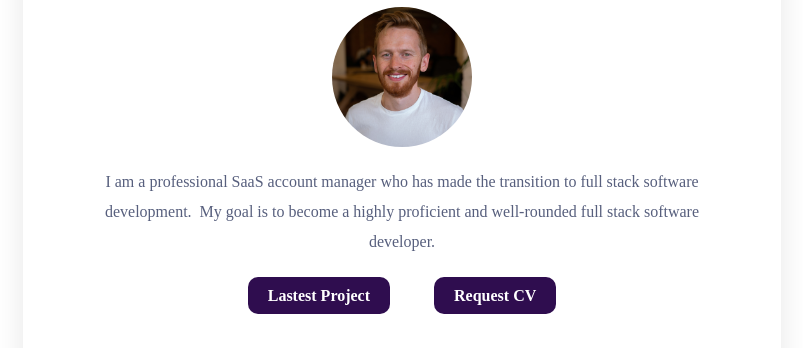
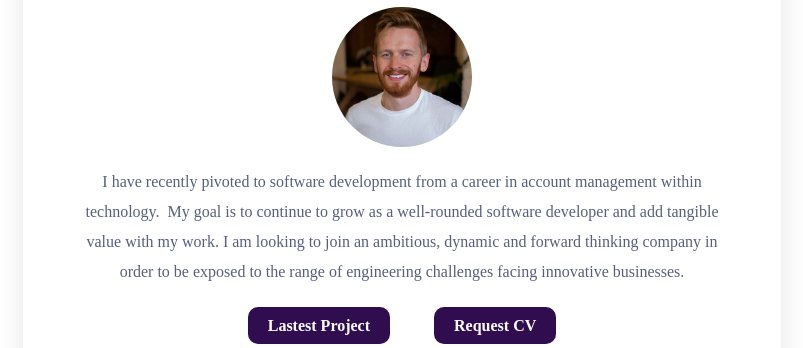
Before and after one commit to Alan1010010/profile, a plain HTML site: page index.html in a window 1280 px wide. Shown: the part 151-499 px from the top of the page, without its empty margins (238-1041 px from the left). Drawn offline with Linux system fonts and the light colour scheme.

Commit message:
Update blurb 2.0

```diff
--- a/index.html
+++ b/index.html
@@ -16,7 +16,7 @@
       <h1> Alan Quinn</h1>
       <img class="profile_pic  img_cirlce" src="images/prof_pic.jpg" alt="Picture of Alan's face">
       <div class="blurb-container">
-        <p>I am a professional SaaS account manager who has made the transition to full stack software development.  My goal is to become a highly proficient and well-rounded full stack software developer.</p>
+        <p>I have recently pivoted to software development from a career in account management within technology.  My goal is to continue to grow as a well-rounded software developer and add tangible value with my work. I am looking to join an ambitious, dynamic and forward thinking company in order to be exposed to the range of engineering challenges facing innovative businesses.</p>
         <a class="btn-blue" href="http://www.home-jungle.xyz/" target="_blank"><strong>Lastest Project</strong></a>
         <a class="btn-blue request" href="mailto:alancquinn2@gmail.com" target="_blank"><strong>Request CV</strong></a>
       </div>
```
